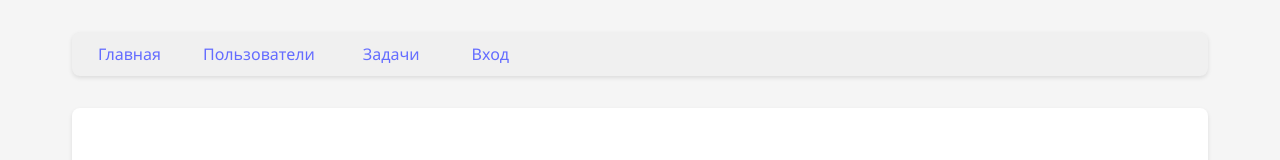
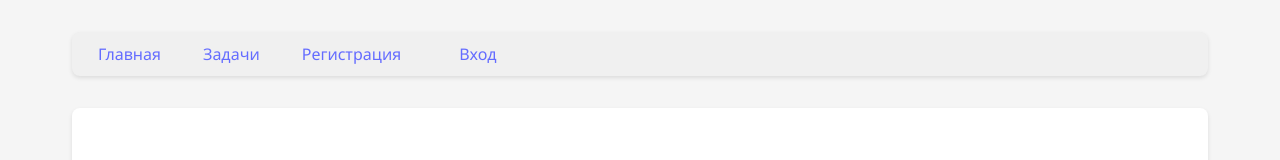
Before and after one commit to hse-perm-sandbox/study-track-front, a React (Vite) app: page / in a window 1280 px wide. Shown: the top 160 px of the page. Built offline with nearby package versions, Linux system fonts and the light colour scheme.

Commit message:
fix top menu

```diff
--- a/src/App.tsx
+++ b/src/App.tsx
@@ -11,8 +11,8 @@ const App: React.FC = () => {
     <BrowserRouter>
       <nav style={{ padding: '10px', background: '#f0f0f0' }}>
         <Link to="/" style={{ marginRight: '10px' }}>Главная</Link>
-        <Link to="/users">Пользователи</Link>
         <Link to="/tasks" style={{ marginRight: '10px' }}>Задачи</Link>
+        <Link to="/users">Регистрация</Link>
         <Link to="/login" style={{ marginLeft: '10px' }}>Вход</Link>
       </nav>
 
```
